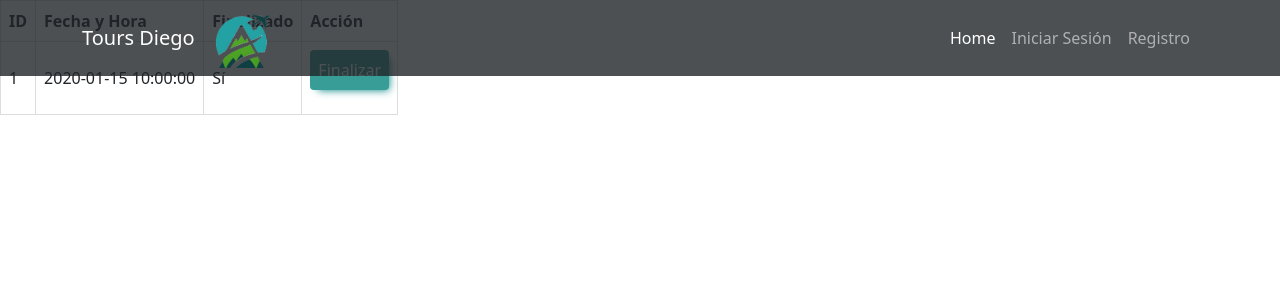
After one commit to DiegoGG3/ProyectoTour, a Symfony app: template templates/guia_tours.html.twig in a window 1280 px wide. The commit adds this page. Shown: the top 300 px of the page. Run offline with Twig, Linux system fonts and the light colour scheme; the template is opened without the code that fills it: most values are stand-ins (such as "Sample title", 1, 10 or a date in 2020); style sheets or scripts are compiled from the project's sources; some libraries are stand-ins or nearby versions.

Commit message:
commit RutaGuia

```diff
--- a/templates/administrar_tours.html.twig
+++ /dev/null
@@ -1 +0,0 @@
-<h1>{{tours[0]}}</h1>
--- /dev/null
+++ b/templates/guia_tours.html.twig
@@ -0,0 +1,96 @@
+{% extends 'base.html.twig' %}
+
+{% block title %}
+    Tours Diego
+{% endblock %}
+
+{% block importmap %}
+    <script src="https://cdn.jsdelivr.net/npm/bootstrap@5.2.3/dist/js/bootstrap.bundle.min.js"></script>
+    <script src="{{ asset('js/jquery-3.7.1.js') }}"></script>
+    <script src="{{ asset('js/jquery-ui.js') }}"></script>
+    <script src="{{ asset('js/landin.js') }}"></script>
+
+    <link rel="icon" type="image/x-icon" href="{{ asset('images/logo.png') }}" />
+    <link href="{{ asset('css/styles.css') }}" rel="stylesheet" />
+    <link href="{{ asset('styles/app.css') }}" rel="stylesheet" />
+    <link href="{{ asset('css/jquery-ui.css') }}" rel="stylesheet" />
+{% endblock %}
+
+{% block body %}
+    <nav class="navbar navbar-expand-lg navbar-dark bg-dark fixed-top" id="navbar">
+        <div class="container">
+            <a class="navbar-brand" href="#!">Tours Diego</a>
+            <img src="{{ asset('images/logo.png') }}" alt="Tours Diego Logo" style="max-width: 60px; height: auto;" />
+            <button class="navbar-toggler" type="button" data-bs-toggle="collapse" data-bs-target="#navbarSupportedContent" aria-controls="navbarSupportedContent" aria-expanded="false" aria-label="Toggle navigation">
+                <span class="navbar-toggler-icon"></span>
+            </button>
+            <div class="collapse navbar-collapse" id="navbarSupportedContent">
+                <ul class="navbar-nav ms-auto mb-2 mb-lg-0">
+                    <li class="nav-item"><a class="nav-link active" aria-current="page" href="{{ path('home') }}">Home</a></li>
+                    {% if app.user %}
+                        {% for rol in app.user.roles %}
+                            {% if rol != "ROLE_ADMIN" %}
+                                {# <li class="nav-item"><a class="nav-link" href="{{ path('admin') }}">Mis Tours</a></li> #}
+                            {% endif %}
+                            {% if rol=="ROLE_ADMIN" %}
+                                <li class="nav-item"><a class="nav-link" href="{{ path('admin') }}">Administración</a></li>
+                                <li class="nav-item"><a class="nav-link" href="{{ path('admin') }}">Calendario</a></li>
+                            {% endif %}
+                            {% if rol=="ROLE_GUIA" %}
+                                <li class="nav-item"><a class="nav-link" href="{{ path('guia_ruta', {'idGuia': app.user.id}) }}">Mis tours</a></li>
+                            {% endif %}
+                        {% endfor %}
+                        <li class="nav-item"><a class="nav-link" href="{{ path('action-logout') }}">Cerrar Sesión</a></li>
+                    {% else %}
+                        <li class="nav-item"><a class="nav-link" href="{{ path('app_login') }}">Iniciar Sesión</a></li>
+                        <li class="nav-item"><a class="nav-link" href="{{ path('app_register') }}">Registro</a></li>
+                    {% endif %}
+                </ul>
+            </div>
+        </div>
+    </nav>
+    <style>
+#tabla {
+    margin: 20px auto;
+    width: 80%;
+}
+
+
+
+th,td {
+    padding: 8px;
+    border: 1px solid #ddd;
+    text-align: left;
+}
+
+#th {
+    background-color: #f2f2f2;
+}
+
+#tr:nth-child(even) {
+    background-color: #f2f2f2;
+}
+
+#tr:hover {
+    background-color: #ddd;
+}
+
+</style>
+   <table>
+    <tr>
+        <th>ID</th>
+        <th>Fecha y Hora</th>
+        <th>Finalizado</th>
+        <th>Acción</th>
+    </tr>
+    {% for tour in tours %}
+    <tr>
+        <td>{{ tour.id }}</td>
+        <td>{{ tour.fechaHora|date('Y-m-d H:i:s') }}</td>
+        <td>{{ tour.finalizado ? 'Sí' : 'No' }}</td>
+        <td><input type="button" value="Finalizar"></td>
+    </tr>
+    {% endfor %}
+</table>
+
+{% endblock %}
--- a/templates/home/index.html.twig
+++ b/templates/home/index.html.twig
@@ -30,14 +30,14 @@
                     {% if app.user %}
                         {% for rol in app.user.roles %}
                             {% if rol != "ROLE_ADMIN" %}
-                                <li class="nav-item"><a class="nav-link" href="{{ path('admin') }}">Mis Tours</a></li>
+                                {# <li class="nav-item"><a class="nav-link" href="{{ path('admin') }}">Mis Tours</a></li> #}
                             {% endif %}
                             {% if rol=="ROLE_ADMIN" %}
                                 <li class="nav-item"><a class="nav-link" href="{{ path('admin') }}">Administración</a></li>
                                 <li class="nav-item"><a class="nav-link" href="{{ path('admin') }}">Calendario</a></li>
                             {% endif %}
                             {% if rol=="ROLE_GUIA" %}
-                                <li class="nav-item"><a class="nav-link" href="{{ path('administrar_ruta', {'idGuia': app.user.id}) }}">Mis tours</a></li>
+                                <li class="nav-item"><a class="nav-link" href="{{ path('guia_ruta', {'idGuia': app.user.id}) }}">Mis tours</a></li>
                             {% endif %}
                         {% endfor %}
                         <li class="nav-item"><a class="nav-link" href="{{ path('action-logout') }}">Cerrar Sesión</a></li>
```
Also changed, not shown: src/Controller/GuiaTour.php (renamed from src/Controller/AdministrarTour.php, +6 -5 lines), 1 other file.
